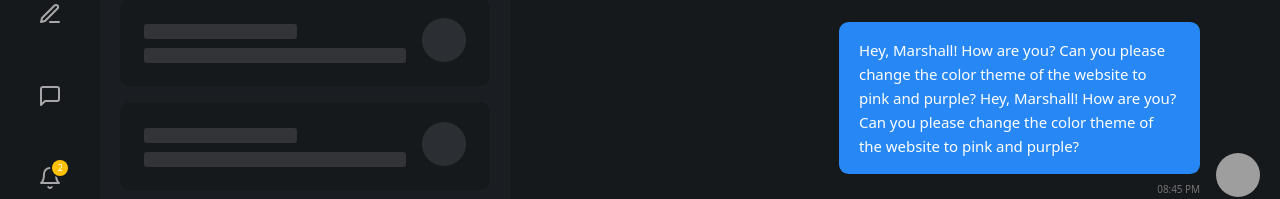
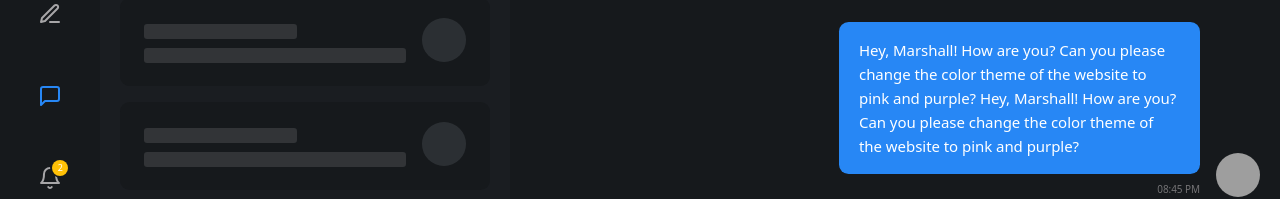
Before and after one commit to marnelfr/react-chat, a React (Create React App) app: page /dashboard in a window 1280 px wide. Shown: the part 424-623 px from the top of the page. Built offline with nearby package versions, Linux system fonts and the light colour scheme; grey boxes are pictures that could not be loaded; a web font is replaced by a local one.

Commit message:
Done with sidebar

```diff
--- a/src/features/messenger/components/Navigation/NavItem.tsx
+++ b/src/features/messenger/components/Navigation/NavItem.tsx
@@ -1,6 +1,7 @@
 import MessageSvg from "../UI/Svg/Message";
-import React, { ReactNode, useCallback } from "react";
-import { useAppDispatch } from "../../../../app/hooks";
+import React, { MouseEventHandler, ReactNode, useCallback } from "react";
+import { useAppDispatch, useAppSelector } from "../../../../app/hooks";
+import { sidebarActions } from "../../slices/sidebar";
 
 type NavItemProps = {
   children: ReactNode;
@@ -11,6 +12,7 @@ type NavItemProps = {
   title: string;
   tab: string;
   lastNav?: boolean;
+  newChat?: boolean;
 };
 
 const NavItem: React.FC<NavItemProps> = ({
@@ -22,13 +24,21 @@ const NavItem: React.FC<NavItemProps> = ({
   badgeType,
   lastNav,
   tab,
+  newChat,
 }) => {
   const dispatch = useAppDispatch();
-  const clickHandler = useCallback(
-    (event: MouseEvent) => {
+  const activeTab = useAppSelector((state) => state.sidebar.activeTab);
+
+  const clickHandler: MouseEventHandler = useCallback(
+    (event) => {
       event.preventDefault();
+      dispatch(sidebarActions.setActiveTab(tab));
+
+      if (newChat) {
+        // todo: add a new chat
+      }
     },
-    [dispatch]
+    [dispatch, newChat]
   );
 
   return (
@@ -37,11 +47,12 @@ const NavItem: React.FC<NavItemProps> = ({
         lastNav ? "d-xl-block flex-xl-grow-1" : undefined
       }`}
     >
-      {/*add active class if active*/}
-      <a
-        className="nav-link  py-0 py-lg-8"
+      <div
+        onClick={clickHandler}
+        className={`nav-link py-0 py-lg-8 ${
+          activeTab === tab && !newChat ? "active" : undefined
+        }`}
         id={id}
-        href="#"
         title={title}
         data-bs-toggle="tab"
         role="tab"
@@ -54,7 +65,7 @@ const NavItem: React.FC<NavItemProps> = ({
             </div>
           )}
         </div>
-      </a>
+      </div>
     </li>
   );
 };
--- a/src/features/messenger/components/Navigation/Navigation.tsx
+++ b/src/features/messenger/components/Navigation/Navigation.tsx
@@ -32,7 +32,12 @@ const Navigation = () => {
           </a>
         </li>
 
-        <NavItem id="tab-create-chat" title="Create chat" tab={SIDEBAR.Chat}>
+        <NavItem
+          id="tab-create-chat"
+          newChat
+          title="Create chat"
+          tab={SIDEBAR.Chat}
+        >
           <PenSvg />
         </NavItem>
 
--- a/src/features/messenger/slices/sidebar.ts
+++ b/src/features/messenger/slices/sidebar.ts
@@ -13,7 +13,7 @@ const sidebarSlice = createSlice({
   name: "sidebar",
   initialState,
   reducers: {
-    set(state, action: PayloadAction<string>) {
+    setActiveTab(state, action: PayloadAction<string>) {
       state.activeTab = action.payload;
     },
   },
```
